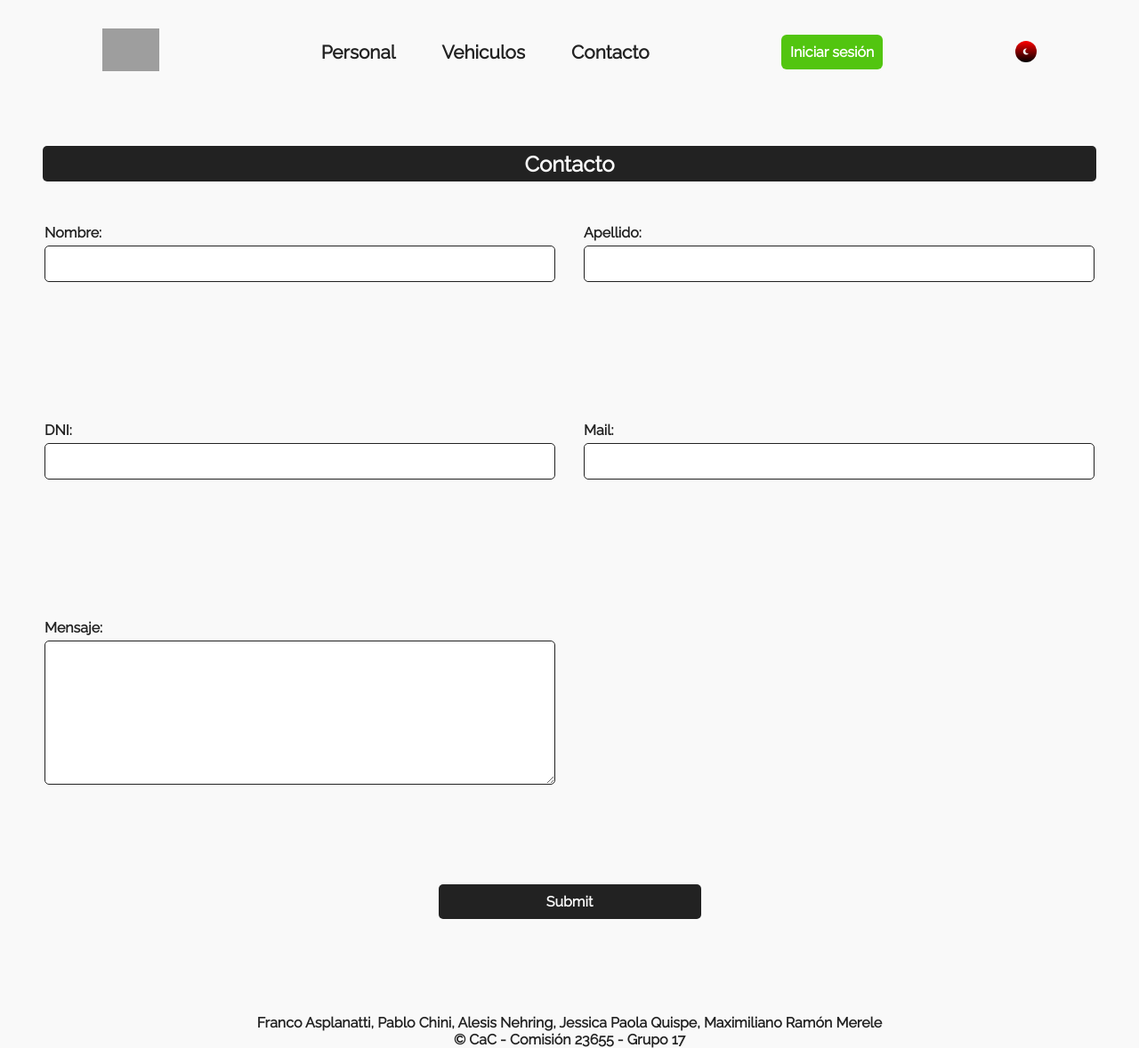
After one commit to francoasplanatti/django-grupo17, a Django app: page /contacto in a window 1280 px wide. The commit adds this page. Shown: the whole page at 89% size. Run offline with Django 4.2, Linux system fonts and the light colour scheme; some libraries are stand-ins or nearby versions; grey boxes are pictures that could not be loaded.

Commit message:
A - formulario contacto

```diff
--- a/bomberos/core/forms.py
+++ b/bomberos/core/forms.py
@@ -89,3 +89,30 @@ class JefesModelForm(forms.ModelForm):
 
         self.changed_data['cuit'] = cuit
         return self.changed_data['cuit']
+
+class ContactoForm(forms.Form):
+    nombre = forms.CharField(
+        label="Nombre",
+        required=True,
+        widget=forms.TextInput(attrs={'class': 'form_style'})
+        )
+    apellido = forms.CharField(
+        label="Apellido",
+        required=True,
+        widget=forms.TextInput(attrs={'class': 'form_style'})
+        )
+    dni = forms.IntegerField(
+        label="DNI",
+        required=True,
+        widget=forms.TextInput(attrs={'class': 'form_style'})
+        )
+    mail = forms.EmailField(
+        label="Mail",
+        required=True,
+        widget=forms.TextInput(attrs={'class': 'form_style'})
+        )
+    mensaje = forms.CharField(
+        label="Mensaje",
+        required=True,
+        widget=forms.Textarea(attrs={'class': 'form_style'})
+        )
--- a/bomberos/core/templates/core/base.html
+++ b/bomberos/core/templates/core/base.html
@@ -23,7 +23,7 @@
             <!-- <a href="{% url 'index' %}">Home</a> -->
             <a href="{% url 'personal' %}">Personal</a>
             <a href="{% url 'vehiculos' %}">Vehiculos</a>
-            <a href="">Contacto</a>
+            <a href="{% url 'contacto' %}">Contacto</a>
         </nav>
 
         <div class="actions">
--- /dev/null
+++ b/bomberos/core/templates/core/contacto.html
@@ -0,0 +1,25 @@
+{% extends "core/base.html" %}
+{% load static %}
+
+{% block extra_css %}
+    <link rel="stylesheet" href="{% static 'core/css/personal.css' %}">
+{% endblock %}
+
+{% block title %} - Personal{% endblock %}
+{% block section_title %}{% endblock %}
+{% block content %}
+
+    <section class="section">
+        <div class="titulo">
+            <h2>Contacto</h2>
+        </div>
+        <form class="formulario" method="POST" action="{% url 'contacto' %}">
+            {% csrf_token %}
+            {{ create_form.as_p }}
+            <div class="submit-btn">
+                <input type="submit" id="formulario">
+            </div>
+        </form>
+    </section>
+
+{% endblock %}
--- a/bomberos/core/urls.py
+++ b/bomberos/core/urls.py
@@ -13,4 +13,5 @@ urlpatterns = [
     re_path(r'personal/(?P<year>\d{4})/$', views.personal_historico, name='personal_historico'),
     path('jefes/form', views.JefeCreateView.as_view(), name="jefes_form"),
     path('jefes/historico', views.JefeListView.as_view(), name="jefes_historico"),
+    path('contacto', views.contacto, name='contacto'),
 ]
--- a/bomberos/core/views.py
+++ b/bomberos/core/views.py
@@ -6,7 +6,7 @@ from django.contrib.auth.mixins import LoginRequiredMixin, PermissionRequiredMix
 from django.db import IntegrityError
 from django.views.generic.edit import CreateView
 from django.views.generic.list import ListView
-from .forms import CreateForm, VehiculosForm
+from .forms import CreateForm, VehiculosForm, ContactoForm
 from .models import Bombero, Jefe, Vehiculo
 
 def index(request):
@@ -90,3 +90,18 @@ class JefeListView(LoginRequiredMixin, PermissionRequiredMixin, ListView):
     context_object_name = 'jefes_historico'
     template_name = 'core/jefes_historico.html'
     ordering = ['cuit']
+
+def contacto(request):
+    if request.method == "POST":
+        formulario = ContactoForm(request.POST)
+        if formulario.is_valid():
+            messages.info(request, "Mensaje Enviado Correctamente")
+            return redirect(reverse("contacto"))
+    else:
+        formulario = ContactoForm()
+
+    context = {
+        'create_form': formulario
+    }
+
+    return render(request, "core/contacto.html", context)
```
